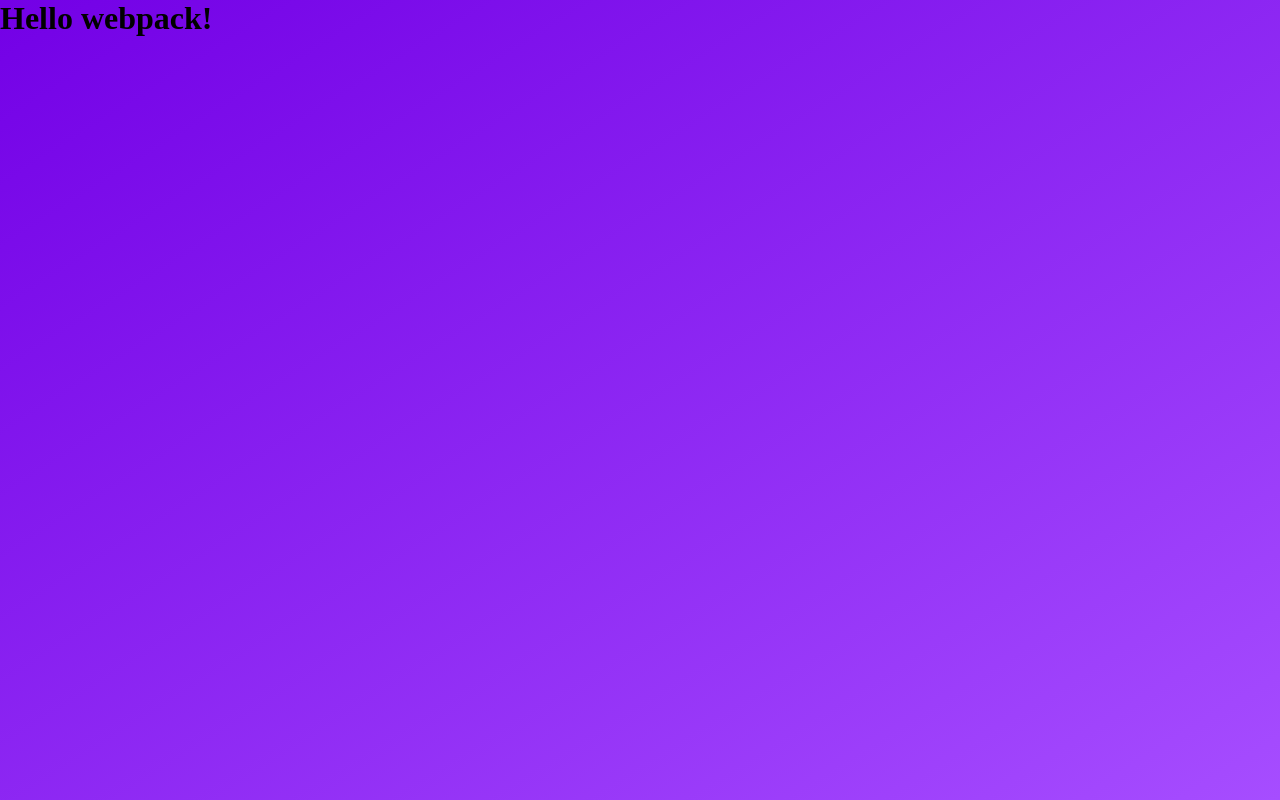
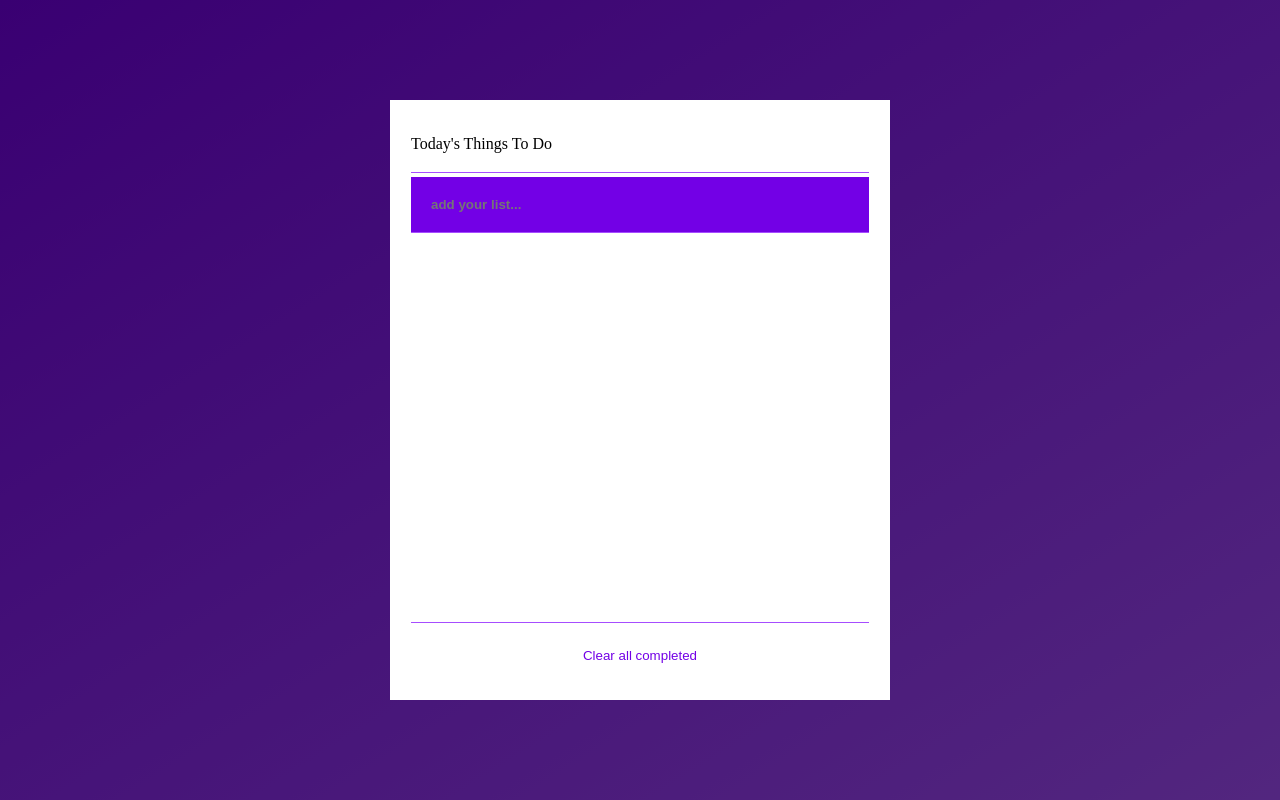
Before and after one commit to Marcraphael12/To-do-list_App, a website built with webpack: page dist/index.html in a window 1280 px wide. Built offline with nearby package versions, Linux system fonts and the light colour scheme.

Commit message:
Update /dist folders

```diff
--- a/dist/index.html
+++ b/dist/index.html
@@ -1,11 +1,29 @@
 <!DOCTYPE html>
 <html lang="en">
-<head>
-    <meta charset="UTF-8">
-    <meta name="viewport" content="width=device-width, initial-scale=1.0">
-    <title>Wbpack Exercise</title>
-<script defer src="main.js"></script></head>
-<body>
-    <h1>Hello webpack!</h1>
-</body>
+  <head>
+    <meta charset="UTF-8" /><meta name="viewport" content="width=device-width, initial-scale=1.0" />
+    <link
+      href="https://cdnjs.cloudflare.com/ajax/libs/font-awesome/5.13.0/css/all.min.css"
+      crossorigin="anonymous"
+      rel="stylesheet">
+    <title>To do list</title>
+  <script defer src="main.js"></script></head>
+  <body class="di">
+    <main class="wrapper dc">
+      <div class="card dc">
+        <h1 class="task-title di btm-bdr">
+          Today's Things To Do
+        </h1>
+        <form class="form btm-bdr">
+          <input type="text" id="input-task" class="input-list" placeholder="add your list..." title="click the enter button to add your task"/>
+        </form>
+        <ul class="list-group list-group-flush task-list" id="task-list"></ul>
+        <footer>
+          <button id="clear-all-task" class="delete-all-task dc">
+            Clear all completed
+          </button>
+        </footer>
+      </div>
+    </main>
+  </body>
 </html>
```
Also changed, not shown: dist/main.js (+35 -49 lines).
